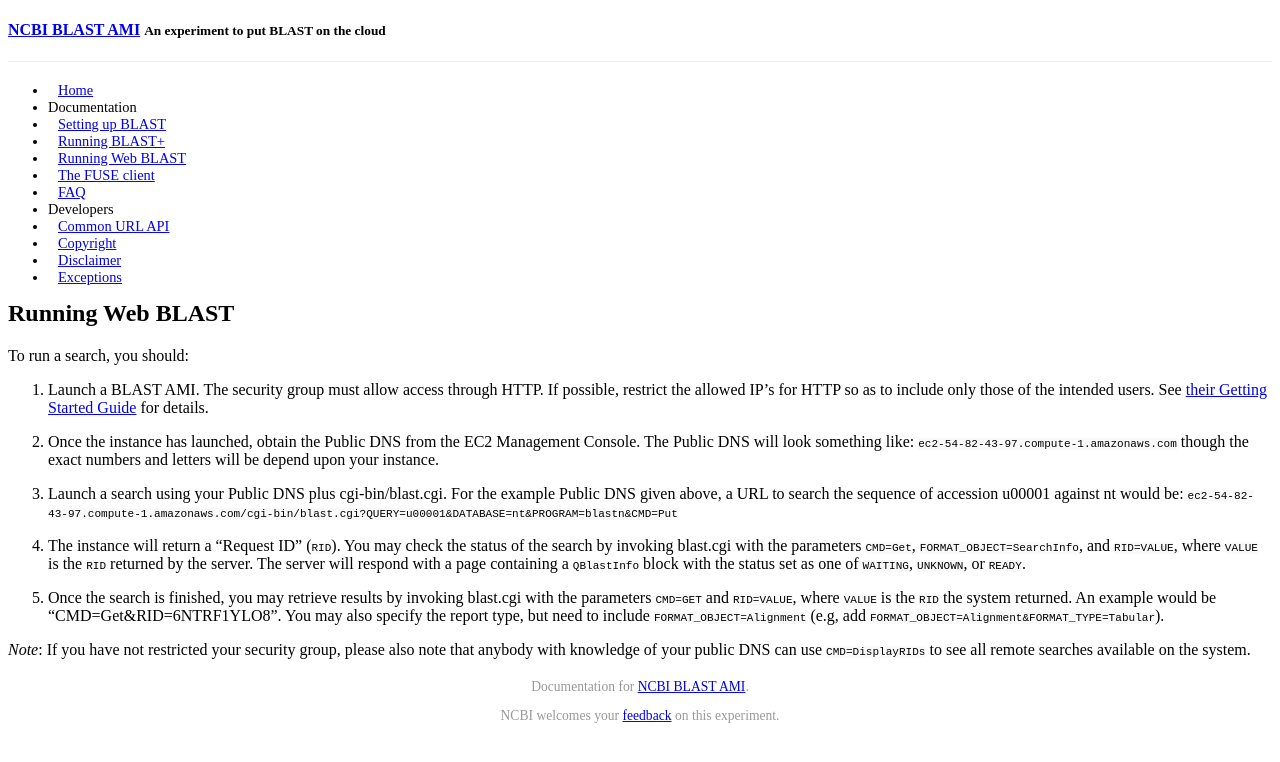
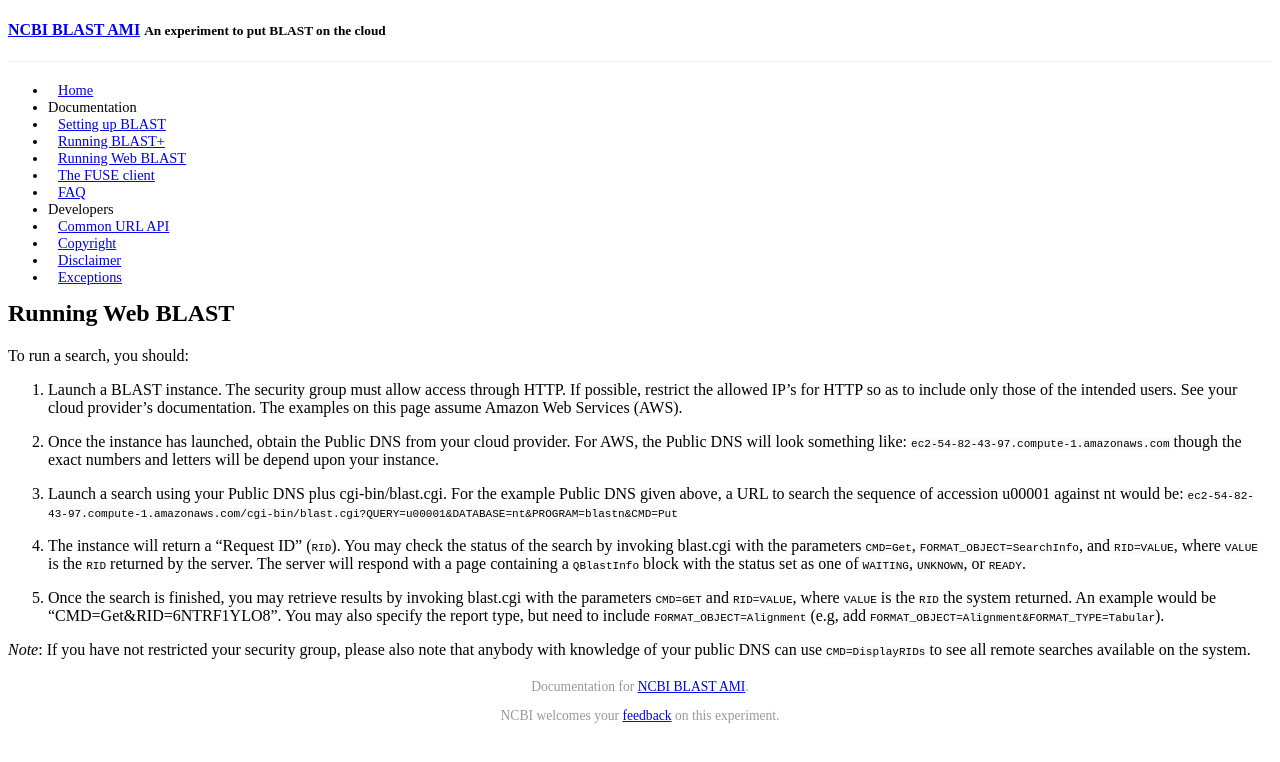
Before and after one commit to ncbi/blast-cloud, a Jekyll site: the page built from _posts/2015-06-09-running-web-blast.md, in a window 1280 px wide. Shown: the top 762 px of the page. Built offline with Jekyll 4.4.1, drawn with Linux system fonts in a browser that asks for light colours; Markdown is read by kramdown in place of the engine named in the settings; a style sheet for code colours, icons or effects is not loaded.

Commit message:
Minor rewrite to move from AWS specific to generic cloud advice

```diff
--- a/_posts/2015-06-09-running-web-blast.md
+++ b/_posts/2015-06-09-running-web-blast.md
@@ -6,14 +6,13 @@ order: 2
 ---
 To run a search, you should:
 
-1. Launch a BLAST AMI. The security group must allow access through HTTP. If
-possible, restrict the allowed IP's for HTTP so as to include only those of the
-intended users. See [their Getting Started
-Guide](http://docs.amazonwebservices.com/AWSEC2/latest/GettingStartedGuide/)
-for details.
+1. Launch a BLAST instance. The security group must allow access through HTTP.
+   If possible, restrict the allowed IP's for HTTP so as to include only those
+   of the intended users. See your cloud provider's documentation. The examples
+   on this page assume Amazon Web Services (AWS).
 
-1. Once the instance has launched, obtain the Public DNS from the EC2
-Management Console. The Public DNS will look something like:
+1. Once the instance has launched, obtain the Public DNS from your cloud provider.
+For AWS, the Public DNS will look something like:
 `ec2-54-82-43-97.compute-1.amazonaws.com` though the exact numbers and letters
 will be depend upon your instance.
 
```
